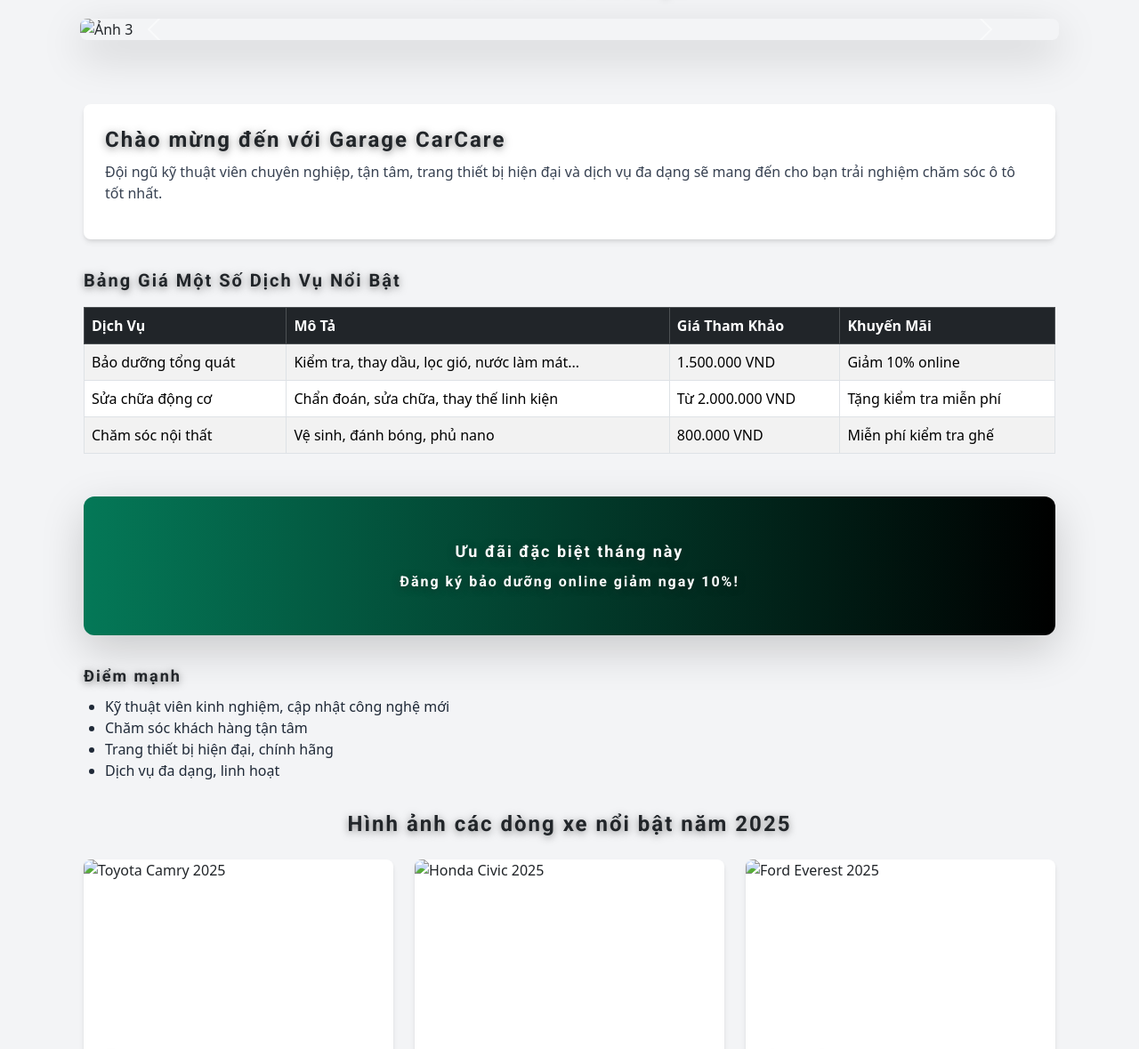
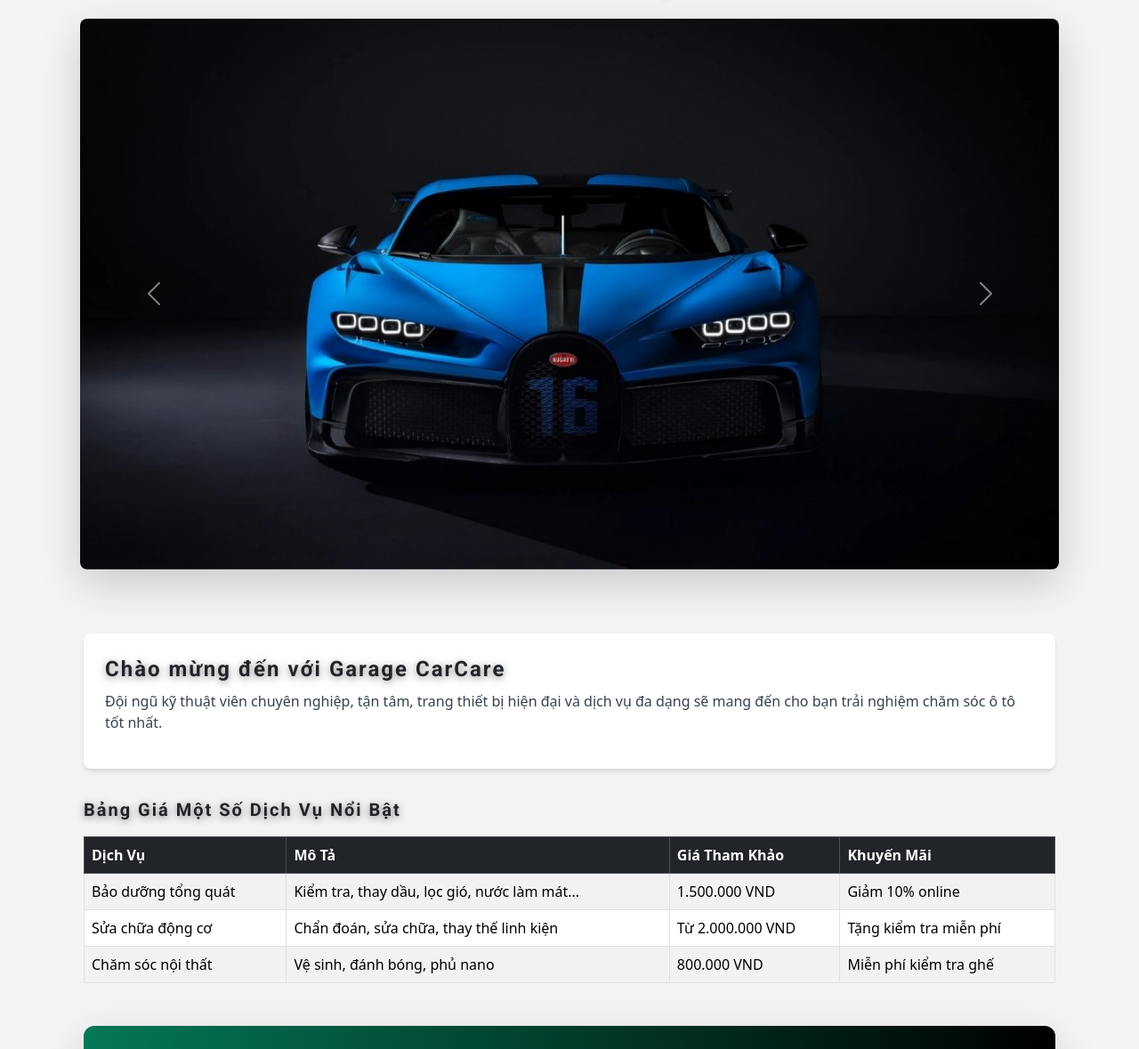
Before and after one commit to kjiak34/WEDXE12, a plain HTML site: page index.html in a window 1280 px wide. Shown: the part 463-1642 px from the top of the page at 89% size. Drawn offline with nearby package versions, Linux system fonts and the light colour scheme; files whose address does not match are found by name.

Commit message:
Update index.html

```diff
--- a/index.html
+++ b/index.html
@@ -105,10 +105,10 @@
         <img src="Anh/Anh Hieu 7.jpg" class="d-block w-100 carousel-img" alt="Ảnh 1">
       </div>
       <div class="carousel-item">
-        <img src="/WedXeOto/Anh/Anh Hieu 8.jpg" class="d-block w-100 carousel-img" alt="Ảnh 2">
+        <img src="Anh/Anh Hieu 8.jpg" class="d-block w-100 carousel-img" alt="Ảnh 2">
       </div>
       <div class="carousel-item">
-        <img src="/WedXeOto/Anh/Anh Hieu 6.jpg" class="d-block w-100 carousel-img" alt="Ảnh 3">
+        <img src="Anh/Anh Hieu 6.jpg" class="d-block w-100 carousel-img" alt="Ảnh 3">
       </div>
     </div>
 
@@ -193,7 +193,7 @@
           <div class="grid grid-cols-1 md:grid-cols-3 gap-6">
             <!-- Ảnh 1 -->
             <div class="bg-white rounded-lg shadow-md overflow-hidden custom-section">
-              <img src="/WedXeOto/Anh/Anh Hieu 2.webp" alt="Toyota Camry 2025" class="w-full h-48 object-cover">
+              <img src="Anh/Anh Hieu 2.webp" alt="Toyota Camry 2025" class="w-full h-48 object-cover">
               <div class="p-4">
                 <h5 class="font-bold font-roboto mb-2">Toyota Camry 2025</h5>
                 <p class="text-gray-700">Dòng sedan sang trọng, tiết kiệm nhiên liệu và vận hành bền bỉ.</p>
@@ -201,7 +201,7 @@
             </div>
             <!-- Ảnh 2 -->
             <div class="bg-white rounded-lg shadow-md overflow-hidden custom-section">
-              <img src="/WedXeOto/Anh/Anh Hieu 3.jpg" alt="Honda Civic 2025" class="w-full h-48 object-cover">
+              <img src="Anh/Anh Hieu 3.jpg" alt="Honda Civic 2025" class="w-full h-48 object-cover">
               <div class="p-4">
                 <h5 class="font-bold font-roboto mb-2">Honda Civic 2025</h5>
                 <p class="text-gray-700">Thiết kế thể thao, công nghệ tiên tiến, phù hợp mọi nhu cầu.</p>
@@ -209,7 +209,7 @@
             </div>
             <!-- Ảnh 3 -->
             <div class="bg-white rounded-lg shadow-md overflow-hidden custom-section">
-              <img src="/WedXeOto/Anh/Anh Hieu 5.webp" alt="Ford Everest 2025" class="w-full h-48 object-cover">
+              <img src="Anh/Anh Hieu 5.webp" alt="Ford Everest 2025" class="w-full h-48 object-cover">
               <div class="p-4">
                 <h5 class="font-bold font-roboto mb-2">Ford Everest 2025</h5>
                 <p class="text-gray-700">SUV mạnh mẽ, đa dụng, chinh phục mọi cung đường.</p>
```
